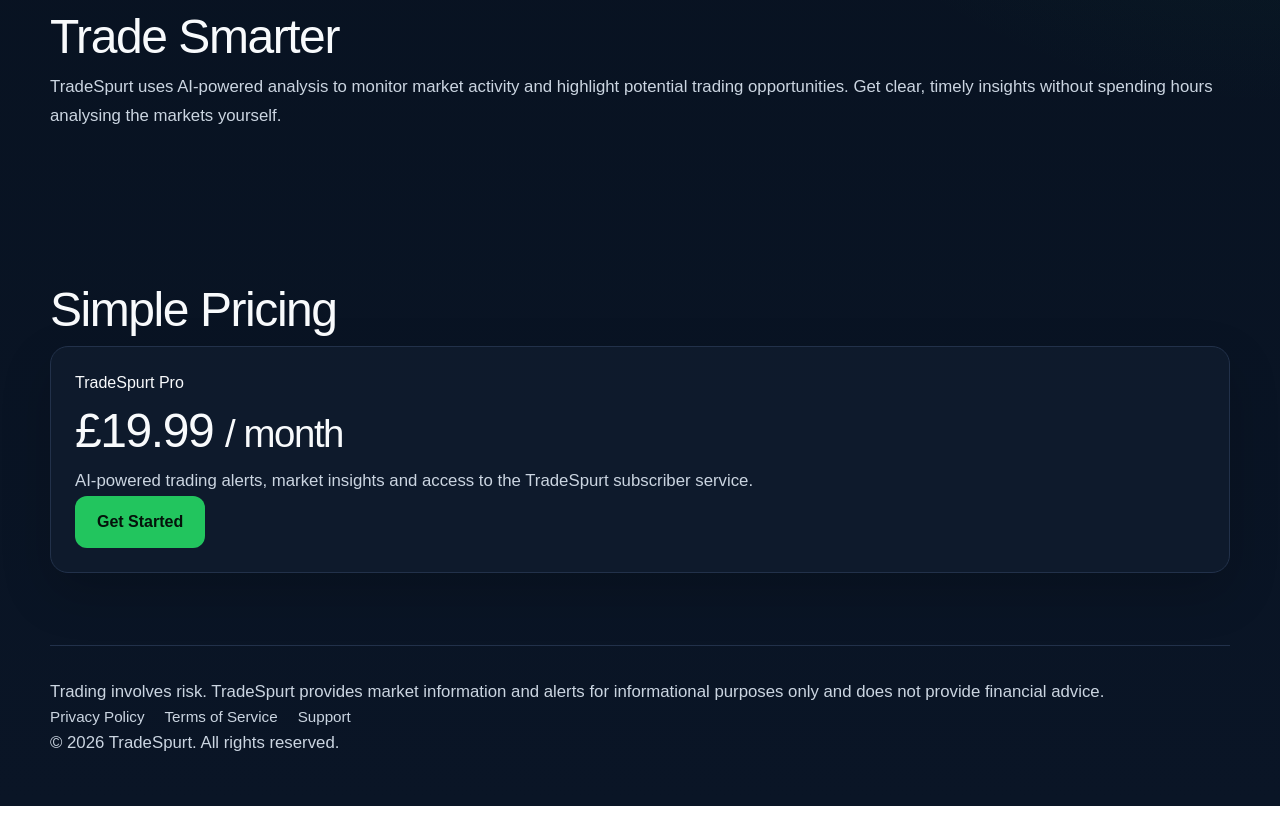
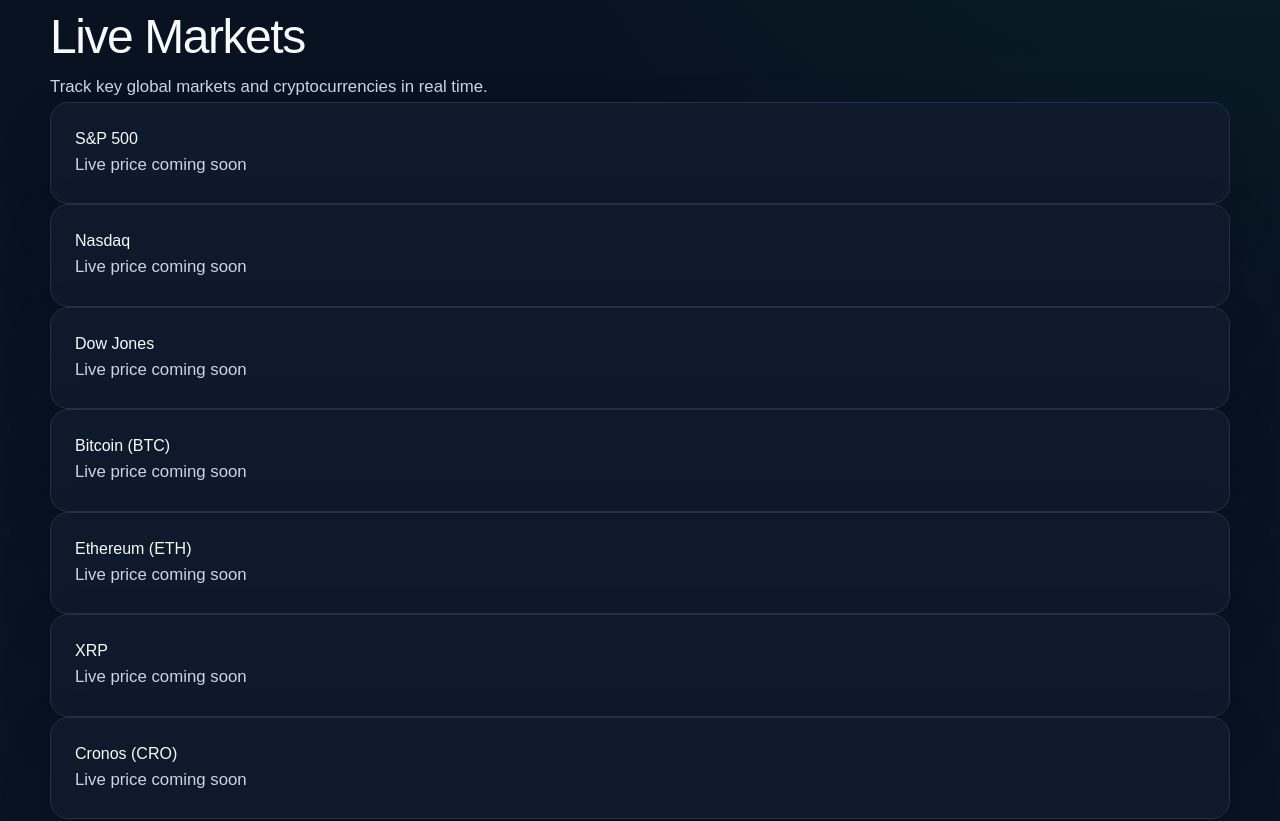
Before and after one commit to jez487/tradespurt, a Next.js app: page / in a window 1280 px wide. Shown: the part 540-1361 px from the top of the page. Built offline with nearby package versions, Linux system fonts and the light colour scheme.

Commit message:
Update page.tsx

```diff
--- a/app/page.tsx
+++ b/app/page.tsx
@@ -27,6 +27,50 @@
             View Plans
           </a>
         </section>
+
+
+        <section id="markets">
+  <h2>Live Markets</h2>
+
+  <p>Track key global markets and cryptocurrencies in real time.</p>
+
+  <div className="market-grid">
+    <div className="card">
+      <h3>S&P 500</h3>
+      <p>Live price coming soon</p>
+    </div>
+
+    <div className="card">
+      <h3>Nasdaq</h3>
+      <p>Live price coming soon</p>
+    </div>
+
+    <div className="card">
+      <h3>Dow Jones</h3>
+      <p>Live price coming soon</p>
+    </div>
+
+    <div className="card">
+      <h3>Bitcoin (BTC)</h3>
+      <p>Live price coming soon</p>
+    </div>
+
+    <div className="card">
+      <h3>Ethereum (ETH)</h3>
+      <p>Live price coming soon</p>
+    </div>
+
+    <div className="card">
+      <h3>XRP</h3>
+      <p>Live price coming soon</p>
+    </div>
+
+    <div className="card">
+      <h3>Cronos (CRO)</h3>
+      <p>Live price coming soon</p>
+    </div>
+  </div>
+</section>
 
         <section id="about">
           <h2>Trade Smarter</h2>
```
